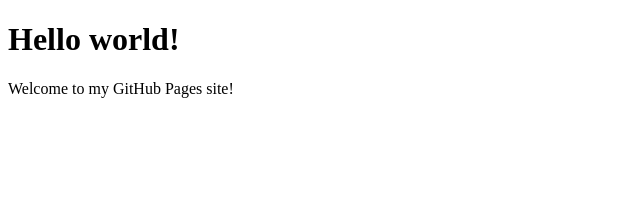
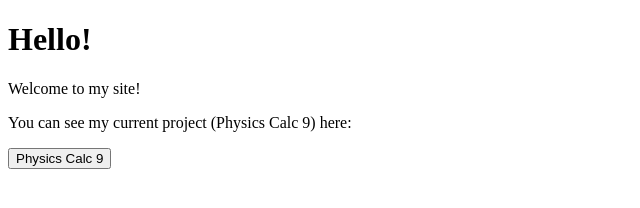
Before and after one commit to pAx24/pAx24, a plain HTML site: page index.html in a window 1280 px wide. Shown: the whole page, without its empty margins (0-640 px from the left). Drawn offline with Linux system fonts and the light colour scheme.

Commit message:
Update index.html

```diff
--- a/index.html
+++ b/index.html
@@ -1,10 +1,12 @@
 <!DOCTYPE html>
 <html>
   <head>
-    <title>My GitHub Pages Site</title>
+    <title>pAx24's Site</title>
   </head>
   <body>
-    <h1>Hello world!</h1>
-    <p>Welcome to my GitHub Pages site!</p>
+    <h1>Hello!</h1>
+    <p>Welcome to my site!</p>
+    <p>You can see my current project (Physics Calc 9) here:</p>
+    <button type="button" onclick="window.open('www.google.com')">Physics Calc 9</button>
   </body>
 </html>
```
